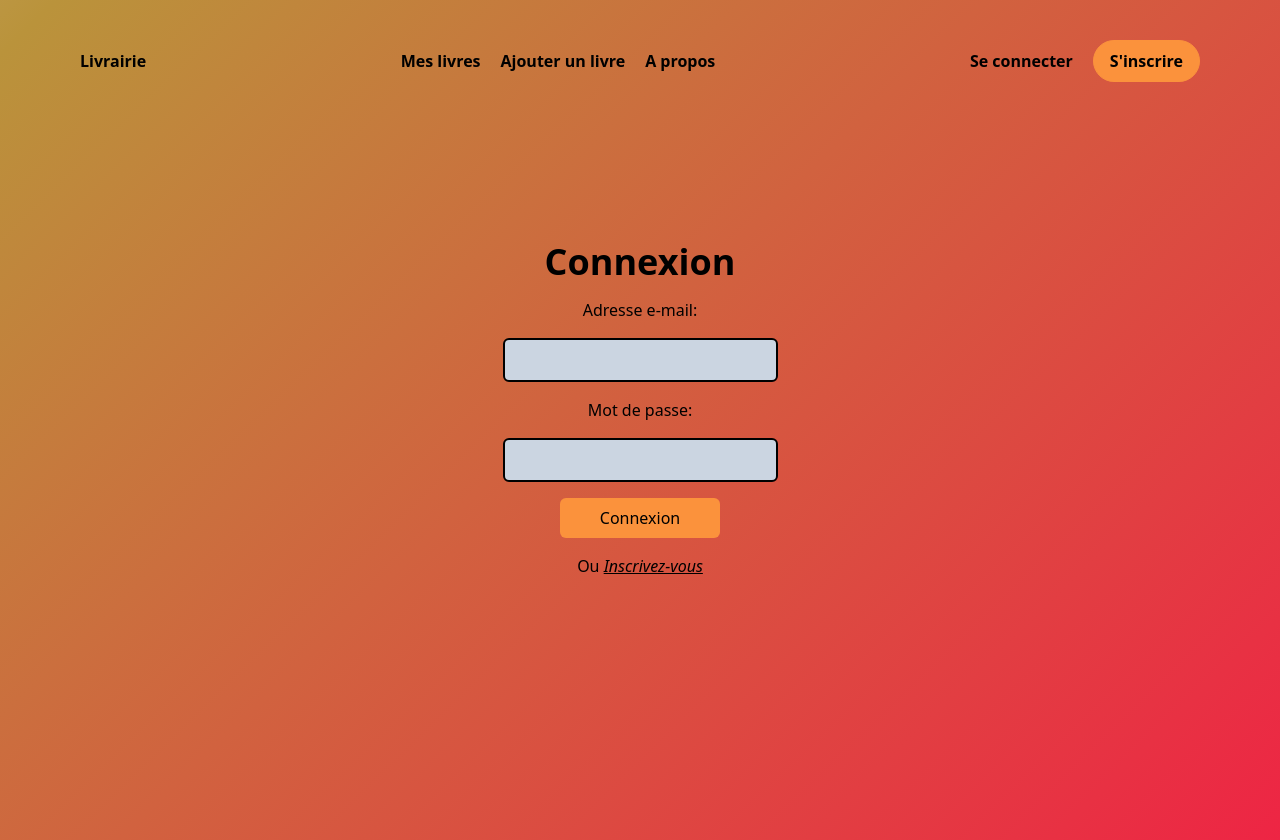
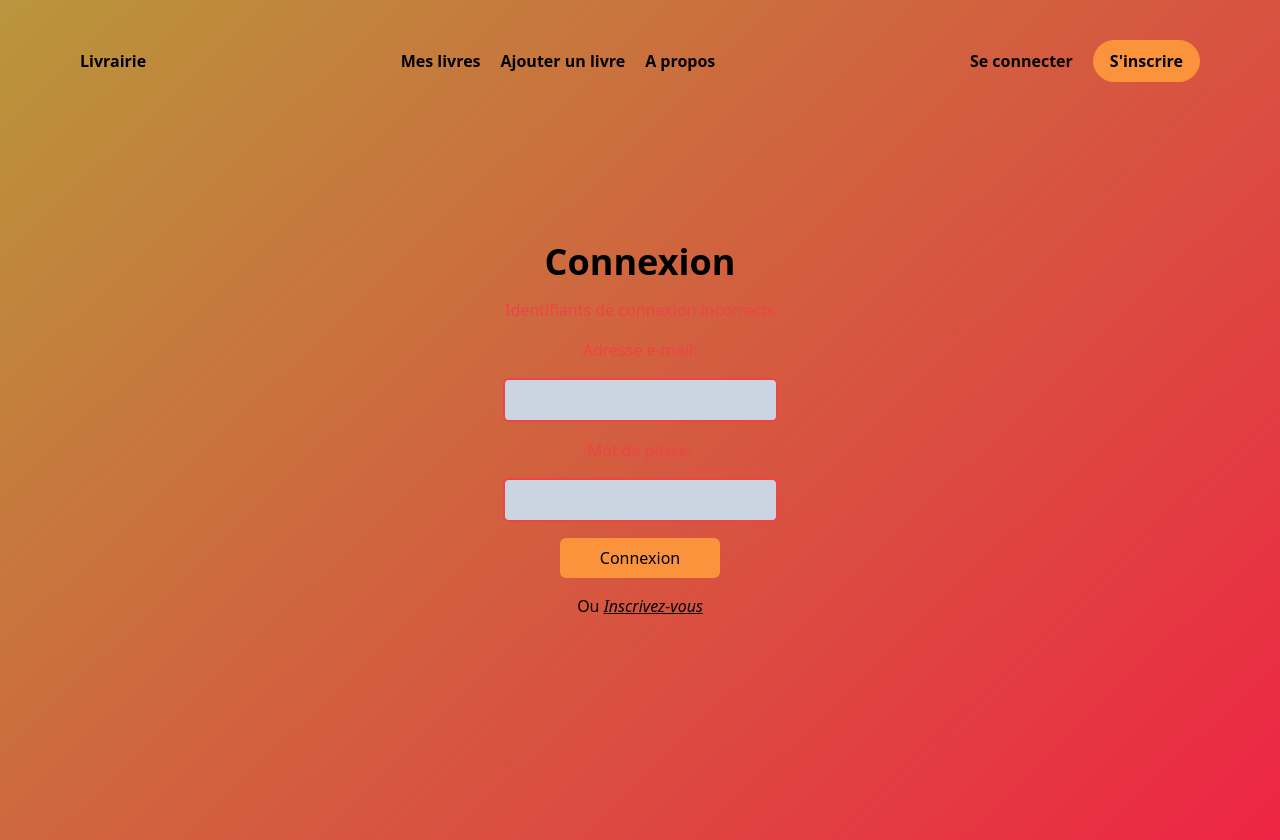
Before and after one commit to Kylian2/livrairie, a Nuxt app in the folder books-front/: page /connexion in a window 1280 px wide. Both pictures are taken after a click on the button "Connexion". Built offline with nearby package versions, Linux system fonts and the light colour scheme.

Commit message:
message erreur connexion

```diff
--- a/books-front/pages/connexion.vue
+++ b/books-front/pages/connexion.vue
@@ -2,10 +2,11 @@
     <Header/>
     <div  class="flex flex-col items-center justify-center gap-4 w-screen my-[20vh] ">
         <h2 class="text-4xl font-bold">Connexion</h2>
-        <label for="email">Adresse e-mail:</label>
+        <p id="error-message" class="hidden text-red-500">Identifiants de connexion incorrects</p>
+        <label id="email-label" for="email">Adresse e-mail:</label>
         <input v-model="email" type="email" id="email" name="email" required class="px-5 py-2 bg-slate-300 border-black border-2 rounded-md">
 
-        <label for="password">Mot de passe:</label>
+        <label id="password-label" for="password">Mot de passe:</label>
         <input @keydown.enter="verifieRequete" v-model="password" type="password" id="password" name="password" required class="px-5 py-2 bg-slate-300 border-black border-2 rounded-md">
 
         <button @click="verifieRequete" class="bg-orange-400 rounded-md border-orange-400 px-10 py-2 cursor-pointer mx-5 block">Connexion</button>
@@ -26,7 +27,11 @@ const verifieRequete = () => {
     if(isEmail(email.value) && password.value.length >= 4){
         connexion()
     }else{
-        console.error("Verifiez ID's de connexion")
+        document.getElementById('password')?.classList.add('border-red-500')
+        document.getElementById('password-label')?.classList.add('text-red-500')
+        document.getElementById('email')?.classList.add('border-red-500')
+        document.getElementById('email-label')?.classList.add('text-red-500')
+        document.getElementById('error-message')?.classList.remove('hidden')
     }
 }
 
--- a/books-front/pages/inscription.vue
+++ b/books-front/pages/inscription.vue
@@ -15,7 +15,7 @@
         <input @keydown.enter="verifieRequete" v-model="password" type="password" id="password" name="password" required class="px-5 py-2 bg-slate-300 border-black border-2 rounded-md">
 
         <button @click="verifieRequete" class="bg-orange-400 rounded-md border-orange-400 px-10 py-2 cursor-pointer my-5 block">S'inscrire</button>
-        <p>Ou <NuxtLink class="italic underline" to="/inscription">connectez-vous</NuxtLink></p>
+        <p>Ou <NuxtLink class="italic underline" to="/connexion">connectez-vous</NuxtLink></p>
     </div>
 </template>
 <script setup lang="ts">
```
